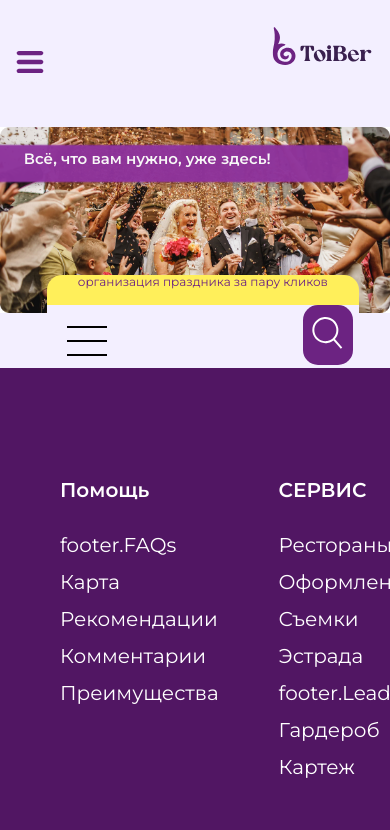
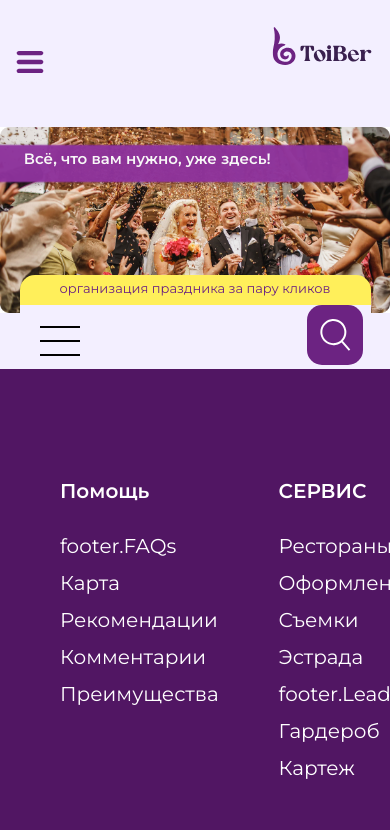
Before and after one commit to Amas9nine/toiber, a React (Create React App) app: page / in a window 390 px wide. Shown: the top 830 px of the page. Built offline with nearby package versions, Linux system fonts and the light colour scheme.

Commit message:
fix:adaptive layout

```diff
--- a/src/components/SearchBlock/SearchBlock.module.scss
+++ b/src/components/SearchBlock/SearchBlock.module.scss
@@ -38,7 +38,6 @@ section {
 		left: 12%;
 		margin-top: -4%;
 		width: 75%;
-		height: 18%;
 		z-index: 1;
 		background-color: #F3EFFF;
 		display: flex;
@@ -314,11 +313,11 @@ section {
 			}
 			.navigate {
 				.main_nav {
-					width: 92%;
+					width: 94%;
 					.dropdown {
 						.btn {
 							h3 {
-								font-size: 15px;
+								font-size: 14px;
 							}
 						}
 
@@ -333,7 +332,7 @@ section {
 				}
 
 				.search {
-					margin: 1% 1% 1% 0;
+					margin: 1% 0.8% 1% 0;
 				}
 			}
 		}
@@ -354,8 +353,6 @@ section {
 		}
 
 		.navbar {
-			height: 18%;
-
 			.clik{
 				width: 70%;
 			}
@@ -665,6 +662,7 @@ section {
 			.clik{
 				width: 90%;
 				top: -27px;
+				padding-top: 1.5%;
 				h2{
 					font-size: 14px;
 				}
@@ -762,10 +760,12 @@ section {
 		}
 
 		.navbar {
-			width: 80%;
+			width: 90%;
+			left: 5%;
 			.clik{
+				padding-top: 2%;
 				h2{
-					font-size: 12px;
+					font-size: 13px;
 				}
 			}
 			.nav_form {
@@ -793,3 +793,11 @@ section {
 		}
 	}
 }
+@media (max-width:320px) {
+	.container{
+		.navbar{
+			width: 100%;
+			left: 0;
+		}
+	}
+}
```
